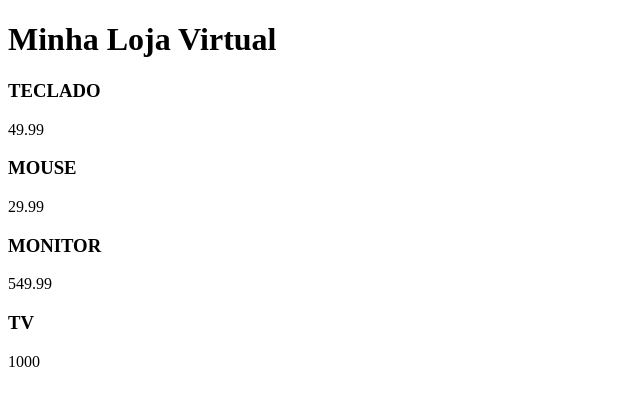
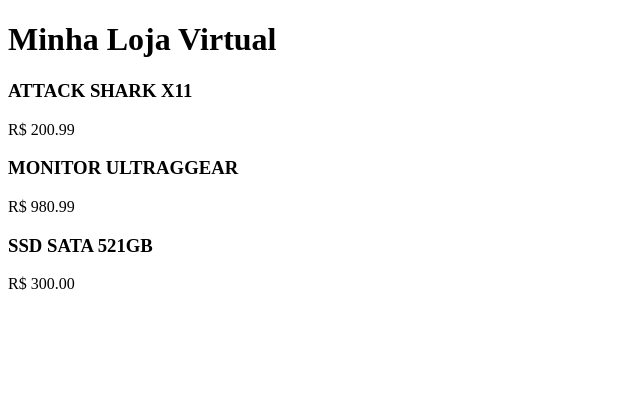
Before and after one commit to Harthur200/e-commerce, an Angular app: page / in a window 1280 px wide. Shown: the top 406 px of the page, without its empty margins (0-640 px from the left). Built offline with nearby package versions, Linux system fonts and the light colour scheme.

Commit message:
feat: cria pasta lista-produtos

```diff
--- a/src/app/app.html
+++ b/src/app/app.html
@@ -1,3 +1,3 @@
 <!--apaga template nativo angular cli, adiciona o app-produto para exibir-->
 <h1>Minha Loja Virtual</h1>
-<app-produto></app-produto>
+<app-lista-produtos></app-lista-produtos>
--- a/src/app/app.ts
+++ b/src/app/app.ts
@@ -1,9 +1,10 @@
 import { Component, signal } from '@angular/core';
 //import { RouterOutlet } from '@angular/router';
-import {Produto} from './components/produto/produto';//importando a classe produto do arquivo produto.ts para ser usado no componente app.ts
+//import {Produto} from './components/produto/produto';//importando a classe produto do arquivo produto.ts para ser usado no componente app.ts
+import { ListaProdutos } from './components/lista-produtos/lista-produtos';
 @Component({
   selector: 'app-root',
-  imports: [Produto],
+  imports: [ListaProdutos],
   templateUrl: './app.html',
   styleUrl: './app.css'
 })
--- /dev/null
+++ b/src/app/components/lista-produtos/lista-produtos.html
@@ -0,0 +1,6 @@
+@for(item of produtos; track item){
+    <app-produto
+    [nome]="item.nome"
+    [preco]="item.preco"
+    ></app-produto>
+}
--- /dev/null
+++ b/src/app/components/lista-produtos/lista-produtos.ts
@@ -0,0 +1,15 @@
+import { Component } from '@angular/core';
+import { Produto } from '../produto/produto';
+@Component({
+  selector: 'app-lista-produtos',
+  imports: [Produto],
+  templateUrl: './lista-produtos.html',
+  styleUrl: './lista-produtos.css',
+})
+export class ListaProdutos {
+  produtos = [
+    {nome: 'attack shark x11', preco: 200.99},
+    {nome: 'monitor ultraggear', preco: 980.99},
+    {nome: 'ssd sata 521gb', preco: 300}
+  ];
+}
--- a/src/app/components/produto/produto.html
+++ b/src/app/components/produto/produto.html
@@ -1,17 +1,4 @@
-<!--cria uma div que contém as informações do produto-->
- <!-- <div>
-    @if(mostrarProduto){
-        <h3>Produto: {{ produto }}</h3>
-    }
-    @if(mostrarPreco){
-        <p>Preço: R$ {{ preco }} </p>
-    }
-</div> -->
-<div>
-    @for(item of produtos;track item){
-        <div>
-            <h3> {{item.nome | uppercase }}</h3>
-            <p>{{item.preco}}</p>
-        </div>
-    }
+<div class="produto">
+    <h3>{{nome | uppercase}}</h3>
+    <p>{{preco | precoFormatado}}</p>
 </div>
--- a/src/app/components/produto/produto.ts
+++ b/src/app/components/produto/produto.ts
@@ -1,20 +1,13 @@
-import { Component } from '@angular/core';
-import { UpperCasePipe } from '@angular/common';
+import { Component, Input,Output, EventEmitter, input } from '@angular/core';
+import { UpperCasePipe, CurrencyPipe } from '@angular/common';
+import { PrecoFormatadoPipe } from '../../pipes/preco-formatado-pipe';
 @Component({
   selector: 'app-produto',
-  imports: [UpperCasePipe],
+  imports: [UpperCasePipe, PrecoFormatadoPipe],
   templateUrl: './produto.html',
   styleUrl: './produto.css',
 })
 export class Produto {
-  produto = 'Notebook Gamer';
-  preco = 1500;//!preco = preço
-  mostrarProduto = true;
-  mostrarPreco = true
- produtos = [
-  {nome: 'teclado', preco:49.99},
-  {nome: 'mouse', preco:29.99},
-  {nome: 'monitor', preco:549.99},
-  {nome: 'tv', preco: 1000}
- ];
+  @Input() nome: string = "";
+  @Input() preco: number = 0;
 }
--- /dev/null
+++ b/src/app/pipes/preco-formatado-pipe.ts
@@ -0,0 +1,10 @@
+import { Pipe, PipeTransform } from '@angular/core';
+
+@Pipe({
+  name: 'precoFormatado',
+})
+export class PrecoFormatadoPipe implements PipeTransform {
+  transform(valor:number): string {
+    return 'R$ '+valor.toFixed(2);
+  }
+}
```
Also changed, not shown: src/app/components/lista-produtos/lista-produtos.css (added), 2 other files (tests, documents, lock files or other folders).
